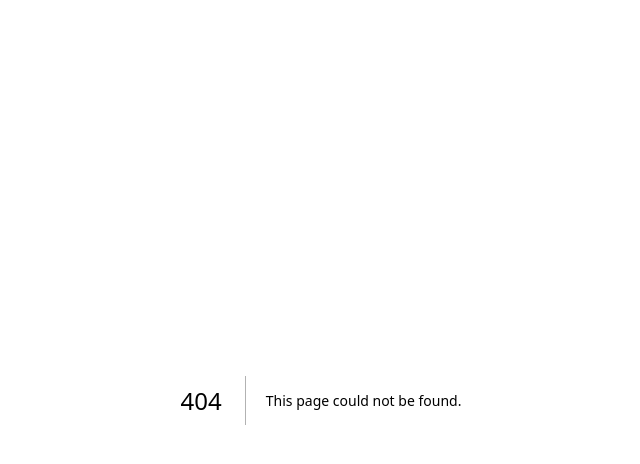
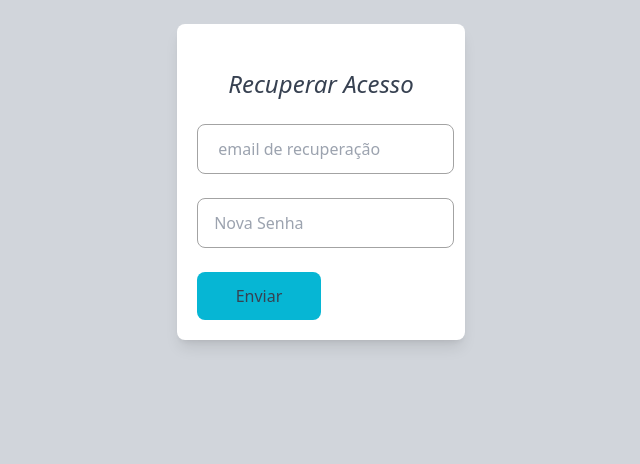
Before and after one commit to Cherrypi73/atividade4-ptac, a Next.js app in the folder aula04-main/aula04-main/: page /page in a window 1280 px wide. Before the commit this address had no page. Shown: the top 464 px of the page, without its empty margins (319-959 px from the left). Built offline with nearby package versions, Linux system fonts and the light colour scheme.

Commit message:
git add recuperar acesso

```diff
--- a/aula04-main/aula04-main/src/app/page.js
+++ b/aula04-main/aula04-main/src/app/page.js
@@ -10,12 +10,7 @@ export default function Login() {
     email: '',
     password: '',
   });
-  const{push} = useRouter();
-  useEffect(()=>{
-    const findUser = async () =>{
-      const
-    }
-  })
+
   const { push} = useRouter();
 
   const handlerLogin = async (e) => {
@@ -59,7 +54,8 @@ export default function Login() {
           className="border border-neutral-400 rounded-lg p-3 "
           onChange={(e) => { setUser({ ...user, password: e.target.value }) }}>
         </input></div>
-      <div className="center p-2  "> <button className="bg-cyan-500 hover:bg-teal-500 rounded shadow-lg p-1 text-xl p-2 ">Entrar</button>
+      <div className="center p-2  "> <button className="bg-cyan-500 hover:bg-teal-500 rounded shadow-lg p-1 text-xl p-2 ">Entrar</button><pre> </pre>
+      <div className="p-2">  <Link href={'page'} className="bg-cyan-500 hover:bg-teal-500 rounded shadow-lg p-1 text-xl p-2 ">Recuperar Acesso</Link></div>
       </div>
       <ToastContainer/>
       </form>
--- /dev/null
+++ b/aula04-main/aula04-main/src/app/page/page.js
@@ -0,0 +1,48 @@
+'use client'
+import 'react-toastify/dist/ReactToastify.css';
+import { useRouter } from "next/navigation";
+import { ToastContainer, toast } from "react-toastify";
+export default function recoverPassword(){
+    const { push } = useRouter();
+
+    const handlerPassword = async (e) => {
+        e.preventDefault();
+        push('./');
+
+      }
+
+    return(
+        <body className="bg-gray-300 ">
+      <div  className="flex   items-center justify-center  italic   ">
+      <div className="bg-white p-5 rounded-lg text-gray-700 w-72 min-h-[10rem] mt-10 shadow-lg mt-6  ">
+      <center><pre>  </pre>
+      </center>
+      <center><h1 className="text-2xl">Recuperar Acesso</h1><br/></center>
+            <form onSubmit={handlerPassword}>
+        <input
+              className="border border-neutral-400 rounded-lg p-3 "
+          placeholder='  email de recuperação'
+          type="email"
+          >
+        </input><pre> </pre>
+        <div className="grid grid-cols-2">
+        </div>
+        <input
+                   className="border border-neutral-400 rounded-lg p-3 "
+          placeholder=' Nova Senha'
+          type='password'
+        >
+        </input><pre>  </pre>
+        <div className="grid grid-cols-2 ">
+        <button
+                 className="bg-cyan-500 hover:bg-teal-500  rounded-lg p-3 "
+        >Enviar
+        </button><pre>  </pre>
+
+        </div>
+      </form>
+      <ToastContainer/>
+      </div></div>
+
+</body>
+ )}
--- a/aula04-main/aula04-main/src/componentes/nav.js
+++ b/aula04-main/aula04-main/src/componentes/nav.js
@@ -1,13 +1,16 @@
 'use client'
 import Link from "next/link"
 import Button   from "./button"
+
 const nav = () =>{
     return (
   <nav className="bg-cyan-500 flex flex-nowrap  ">
     <div className="p-2">  <Link href={'/'}>Alter</Link></div>
      <div className="p-2">  <Link href={'/pages/dashboard/registrar'}>Register</Link></div>
      <div className="p-2">  <Link href={'/pages/dashboard'}> Users</Link></div>
+
     <div className="p-2"><Button /></div>
+
   </nav>
      )
 }
```
